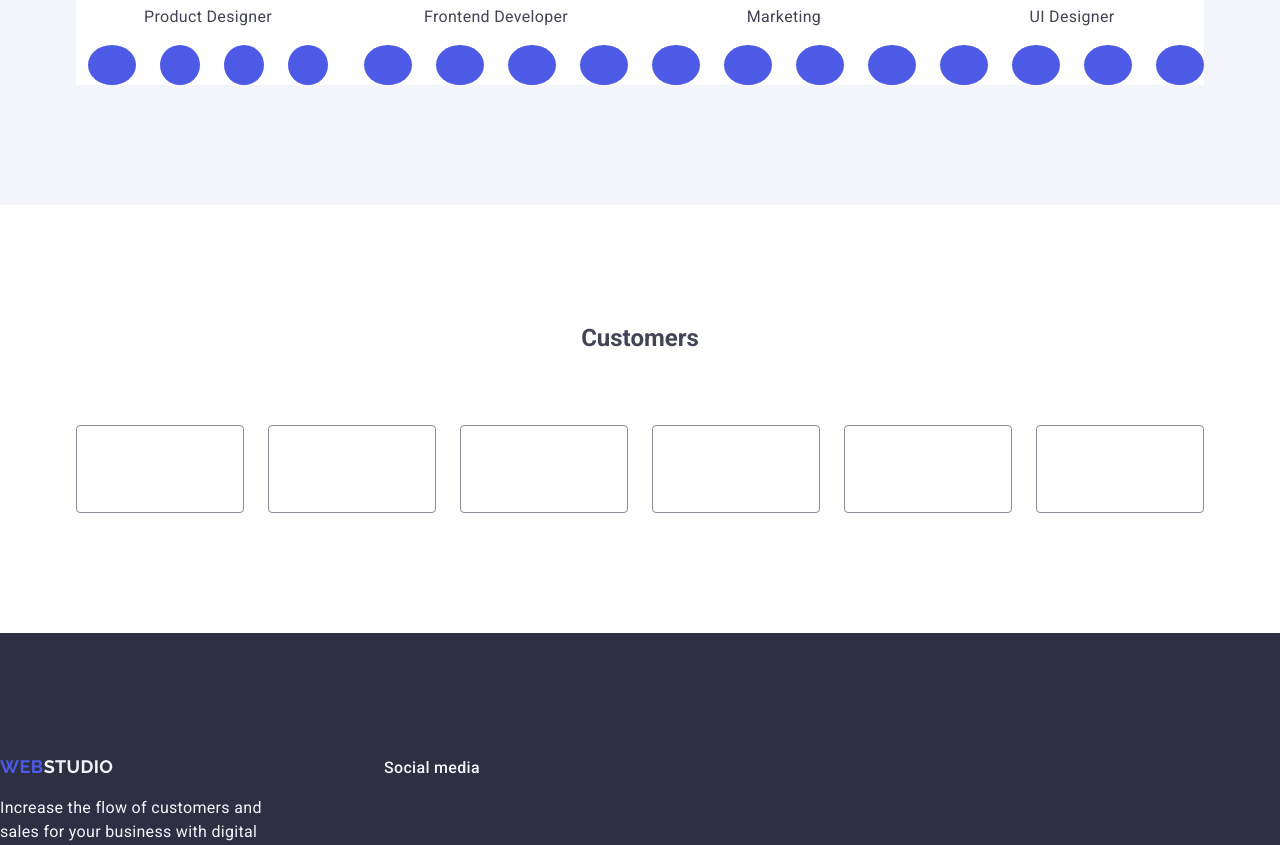
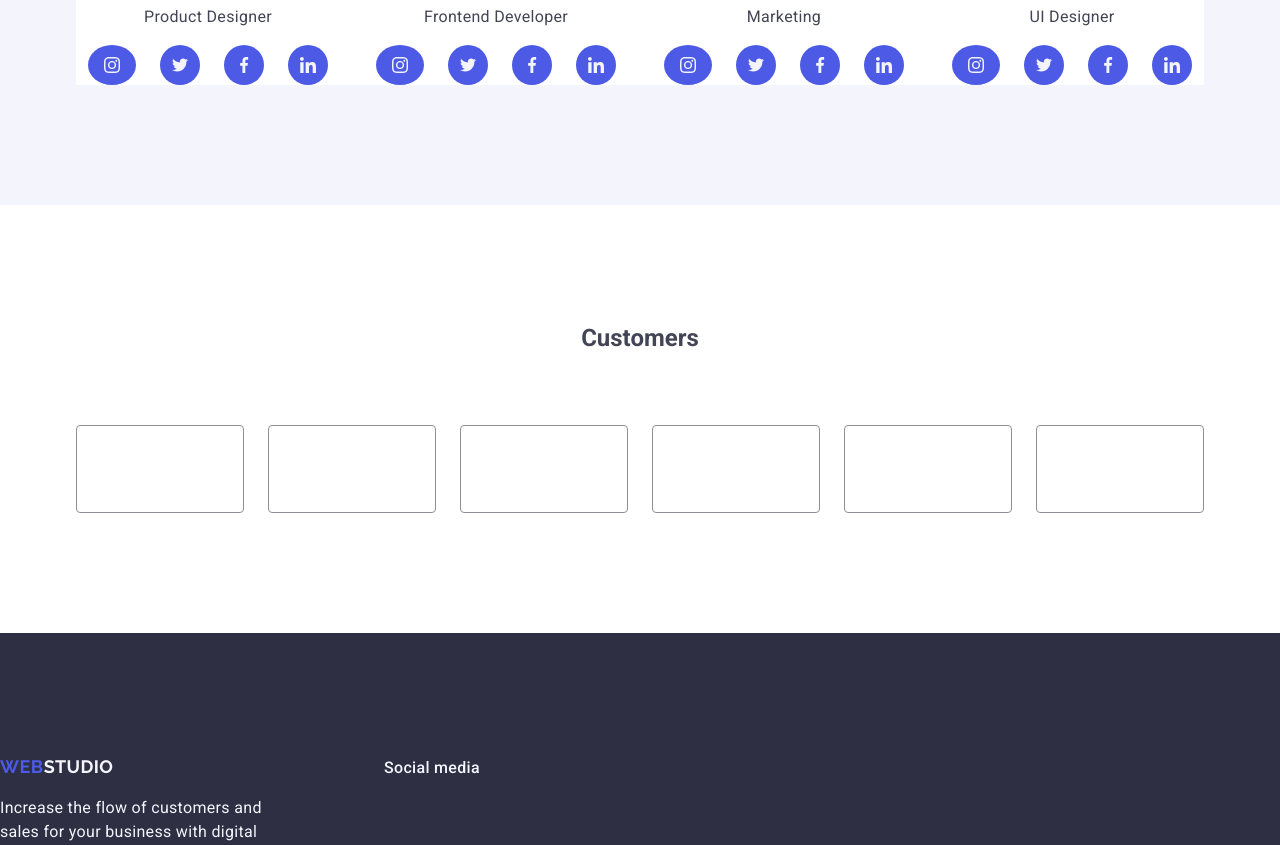
Before and after one commit to RAstik4444/glit-markup-hw-04, a plain HTML site: page index.html in a window 1280 px wide. Shown: the part 2215-3060 px from the top of the page. Drawn offline with nearby package versions, Linux system fonts and the light colour scheme.

Commit message:
our-team

```diff
--- a/index.html
+++ b/index.html
@@ -129,19 +129,19 @@
                         <ul class="list our-team-ul">
                             <li class="our-team-li list-icon-li"><a href="#" class="team-media"><svg width="16"
                                         height="16" class="svg-team">
-                                        <use href="./images/icons.svg#icon-ellipse"></use>
+                                        <use href="./images/icons.svg#icon-instagram"></use>
                                     </svg></a></li>
                             <li class="list-icon-li"><a href="#" class="team-media"><svg width="16" height="16"
                                         class="svg-team">
-                                        <use href="./images/icons.svg#icon-ellipse-b"></use>
+                                        <use href="./images/icons.svg#icon-twitter"></use>
                                     </svg></a></li>
                             <li class="list-icon-li"><a href="#" class="team-media"><svg width="16" height="16"
                                         class="svg-team">
-                                        <use href="./images/icons.svg#icon-ellipse-c"></use>
+                                        <use href="./images/icons.svg#icon-facebook"></use>
                                     </svg></a></li>
                             <li class="list-icon-li"><a href="#" class="team-media"><svg width="16" height="16"
                                         class="svg-team">
-                                        <use href="./images/icons.svg#icon-ellipse-d"></use>
+                                        <use href="./images/icons.svg#icon-linkedin"></use>
                                     </svg></a></li>
                         </ul>
                     </li>
@@ -152,19 +152,19 @@
                         <ul class="list our-team-ul">
                             <li class="our-team-li list-icon-li"><a href="#" class="team-media"><svg width="16"
                                         height="16" class="svg-team">
-                                        <use href="./images/icons.svg#icon-ellipse"></use>
+                                        <use href="./images/icons.svg#icon-instagram"></use>
                                     </svg></a></li>
-                            <li class="our-team-li list-icon-li"><a href="#" class="team-media"><svg width="16"
-                                        height="16" class="svg-team">
-                                        <use href="./images/icons.svg#icon-ellipse-b"></use>
+                            <li class="list-icon-li"><a href="#" class="team-media"><svg width="16" height="16"
+                                        class="svg-team">
+                                        <use href="./images/icons.svg#icon-twitter"></use>
                                     </svg></a></li>
-                            <li class="our-team-li list-icon-li"><a href="#" class="team-media"><svg width="16"
-                                        height="16" class="svg-team">
-                                        <use href="./images/icons.svg#icon-ellipse-c"></use>
+                            <li class="list-icon-li"><a href="#" class="team-media"><svg width="16" height="16"
+                                        class="svg-team">
+                                        <use href="./images/icons.svg#icon-facebook"></use>
                                     </svg></a></li>
-                            <li class="our-team-li list-icon-li"><a href="#" class="team-media"><svg width="16"
-                                        height="16" class="svg-team">
-                                        <use href="./images/icons.svg#icon-ellipse-d"></use>
+                            <li class="list-icon-li"><a href="#" class="team-media"><svg width="16" height="16"
+                                        class="svg-team">
+                                        <use href="./images/icons.svg#icon-linkedin"></use>
                                     </svg></a></li>
                         </ul>
                     </li>
@@ -175,19 +175,19 @@
                         <ul class="list our-team-ul">
                             <li class="our-team-li list-icon-li"><a href="#" class="team-media"><svg width="16"
                                         height="16" class="svg-team">
-                                        <use href="./images/icons.svg#icon-ellipse"></use>
+                                        <use href="./images/icons.svg#icon-instagram"></use>
                                     </svg></a></li>
-                            <li class="our-team-li list-icon-li"><a href="#" class="team-media"><svg width="16"
-                                        height="16" class="svg-team">
-                                        <use href="./images/icons.svg#icon-ellipse-b"></use>
+                            <li class="list-icon-li"><a href="#" class="team-media"><svg width="16" height="16"
+                                        class="svg-team">
+                                        <use href="./images/icons.svg#icon-twitter"></use>
                                     </svg></a></li>
-                            <li class="our-team-li list-icon-li"><a href="#" class="team-media"><svg width="16"
-                                        height="16" class="svg-team">
-                                        <use href="./images/icons.svg#icon-ellipse-c"></use>
+                            <li class="list-icon-li"><a href="#" class="team-media"><svg width="16" height="16"
+                                        class="svg-team">
+                                        <use href="./images/icons.svg#icon-facebook"></use>
                                     </svg></a></li>
-                            <li class="our-team-li list-icon-li"><a href="#" class="team-media"><svg width="16"
-                                        height="16" class="svg-team">
-                                        <use href="./images/icons.svg#icon-ellipse-d"></use>
+                            <li class="list-icon-li"><a href="#" class="team-media"><svg width="16" height="16"
+                                        class="svg-team">
+                                        <use href="./images/icons.svg#icon-linkedin"></use>
                                     </svg></a></li>
                         </ul>
                     </li>
@@ -198,19 +198,19 @@
                         <ul class="list our-team-ul">
                             <li class="our-team-li list-icon-li"><a href="#" class="team-media"><svg width="16"
                                         height="16" class="svg-team">
-                                        <use href="./images/icons.svg#icon-ellipse"></use>
+                                        <use href="./images/icons.svg#icon-instagram"></use>
                                     </svg></a></li>
-                            <li class="our-team-li list-icon-li"><a href="#" class="team-media"><svg width="16"
-                                        height="16" class="svg-team">
-                                        <use href="./images/icons.svg#icon-ellipse-b"></use>
+                            <li class="list-icon-li"><a href="#" class="team-media"><svg width="16" height="16"
+                                        class="svg-team">
+                                        <use href="./images/icons.svg#icon-twitter"></use>
                                     </svg></a></li>
-                            <li class="our-team-li list-icon-li"><a href="#" class="team-media"><svg width="16"
-                                        height="16" class="svg-team">
-                                        <use href="./images/icons.svg#icon-ellipse-c"></use>
+                            <li class="list-icon-li"><a href="#" class="team-media"><svg width="16" height="16"
+                                        class="svg-team">
+                                        <use href="./images/icons.svg#icon-facebook"></use>
                                     </svg></a></li>
-                            <li class="our-team-li list-icon-li"><a href="#" class="team-media"><svg width="16"
-                                        height="16" class="svg-team">
-                                        <use href="./images/icons.svg#icon-ellipse-d"></use>
+                            <li class="list-icon-li"><a href="#" class="team-media"><svg width="16" height="16"
+                                        class="svg-team">
+                                        <use href="./images/icons.svg#icon-linkedin"></use>
                                     </svg></a></li>
                         </ul>
                     </li>
```
